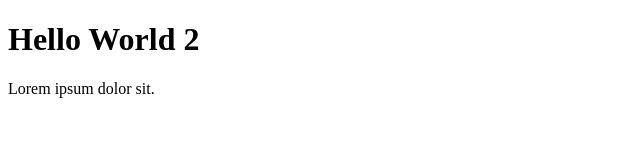
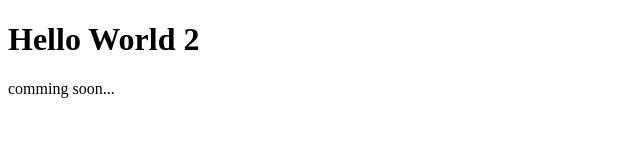
Before and after one commit to prabinnnnnnn/git_learning, a plain HTML site: page index.html in a window 1280 px wide. Shown: the full height of the page, 0-640 px from the left. Drawn offline with Linux system fonts and the light colour scheme.

Commit message:
change the paragraph

```diff
--- a/index.html
+++ b/index.html
@@ -7,6 +7,6 @@
   </head>
   <body>
     <h1>Hello World 2</h1>
-    <p>Lorem ipsum dolor sit.</p>
+    <p>comming soon...</p>
   </body>
 </html>
```
